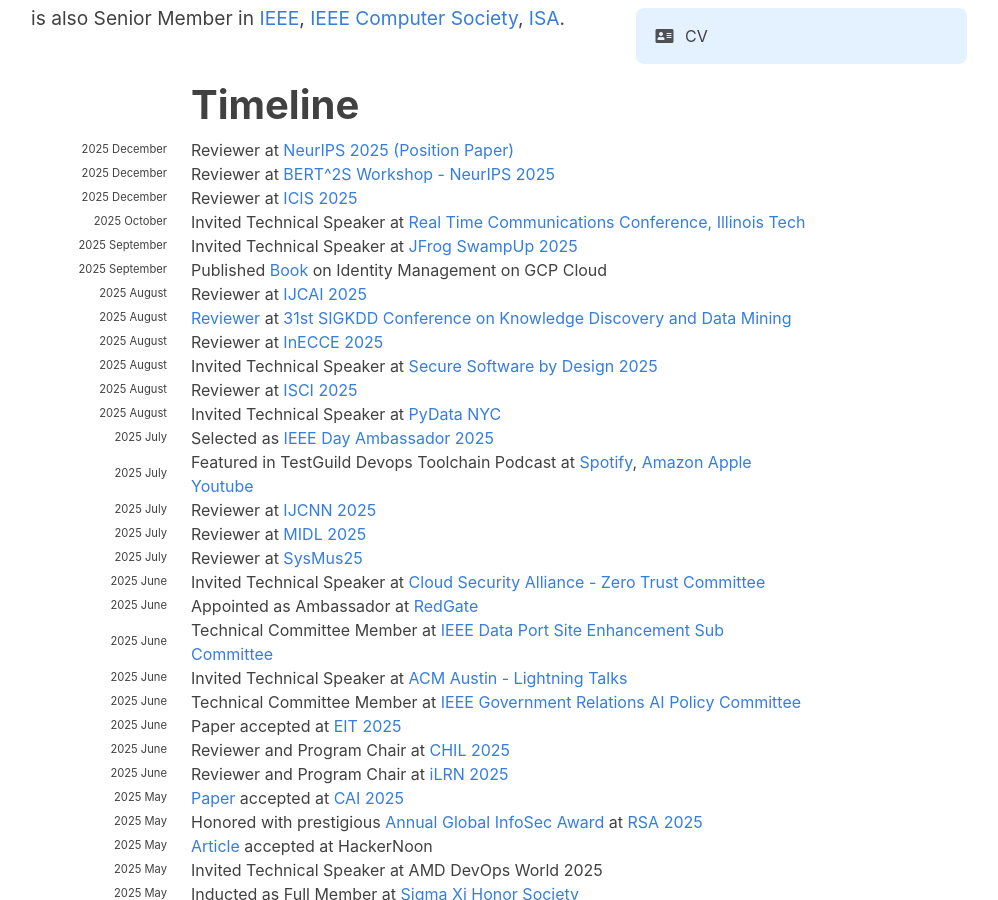
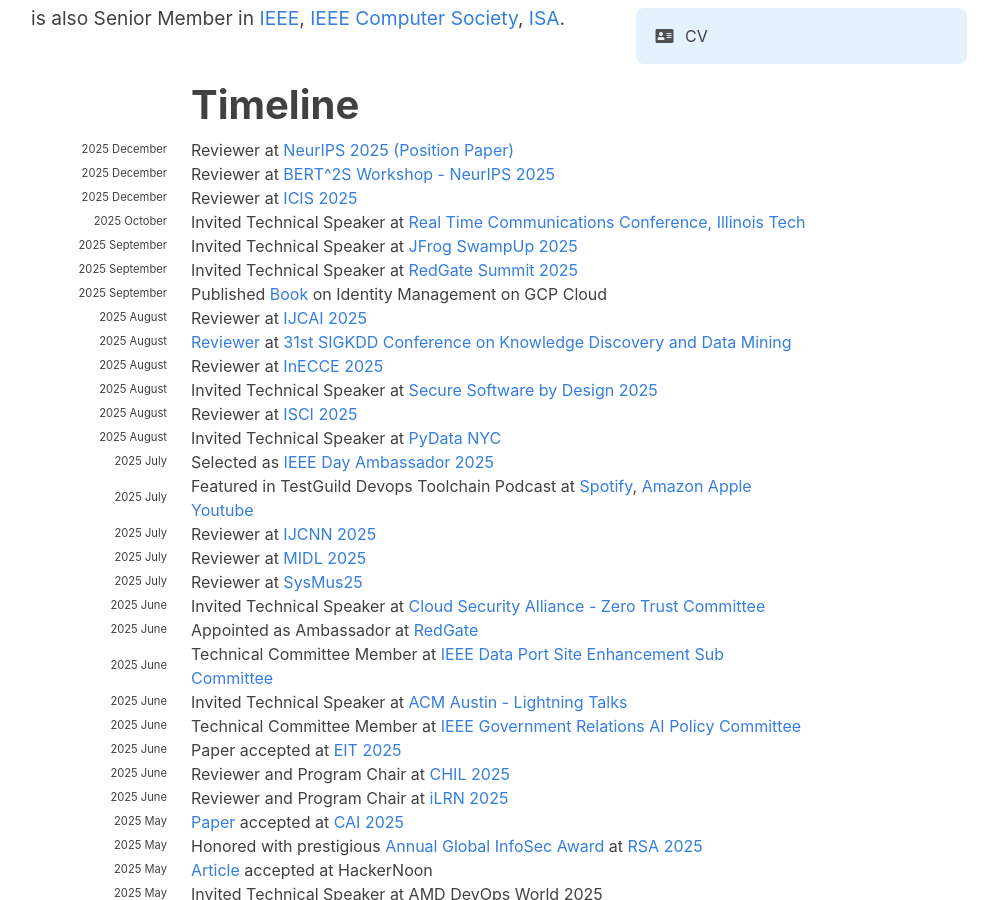
Before and after one commit to hariharanragothaman/hariharanragothaman.github.io, a Jekyll site: the page built from index.md, in a window 1280 px wide and 900 px high, scrolled down 748 px. Shown: the whole window, without its empty margins (141-1139 px from the left). Built offline with Jekyll 4.4.1, drawn with Linux system fonts in a browser that asks for light colours; nearby versions of some CDN libraries; some web fonts are replaced.

Commit message:
Polishes and Updates

```diff
--- a/_data/news.yaml
+++ b/_data/news.yaml
@@ -29,6 +29,11 @@
 - year: 2025
   year-extra: September
   description: Invited Technical Speaker at  <a href="https://swampup.jfrog.com/featured-speakers/"> JFrog SwampUp 2025 </a>
+
+- year: 2025
+  year-extra: September
+  description: Invited Technical Speaker at  <a href="https://www.red-gate.com/hub/events/redgate-summit-2025-dallas#speakers"> RedGate Summit 2025 </a>
+
 
 - year: 2025
   year-extra: September
```
